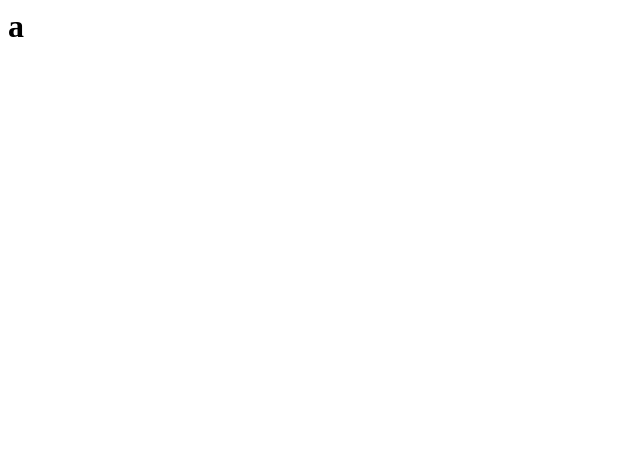
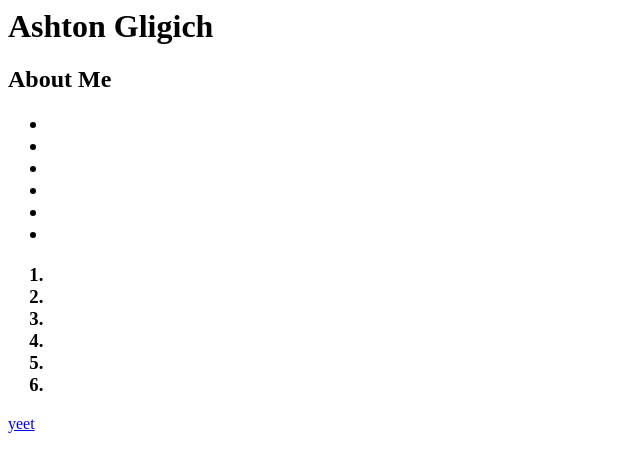
Before and after one commit to staten-island-tech/intro-to-html-ashikgligich, a plain HTML site: page index.html in a window 1280 px wide. Shown: the whole page, without its empty margins (0-640 px from the left). Drawn offline with Linux system fonts and the light colour scheme.

Commit message:
Update index.html

```diff
--- a/index.html
+++ b/index.html
@@ -3,10 +3,27 @@
     <meta charset="UTF-8">
     <meta http-equiv="X-UA-Compatible" content="IE=edge">
     <meta name="viewport" content="width=device-width, initial-scale=1.0">
-    <title>Document</title>
+    <title>Ashton Gligich</title>
 </head>
 <body>
-    <h1>a</h1>
-    <ul></ul>
+    <h1>Ashton Gligich</h1>
+    <h2>About Me</h2>
+    <ul><h3>
+        <li></li>
+        <li></li>
+        <li></li>
+        <li></li>
+        <li></li>
+        <li></li>
+    </h3></ul>
+    <ol><h3>
+        <li></li>
+        <li></li>
+        <li></li>
+        <li></li>
+        <li></li>
+        <li></li>
+    </h3></ol>
+    <a href="https://www.youtube.com/">yeet</a>
 </body>
 </html>
```
